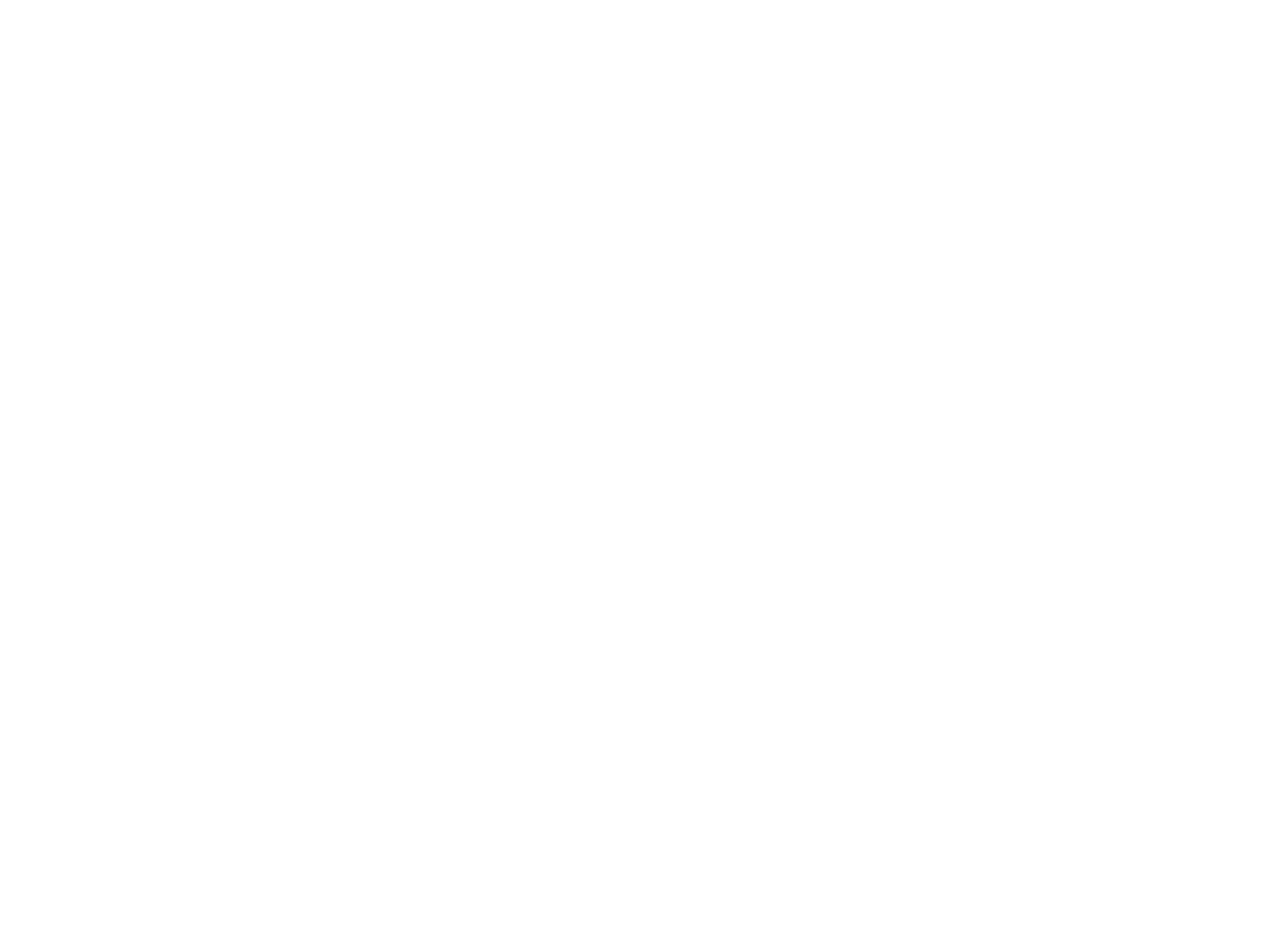
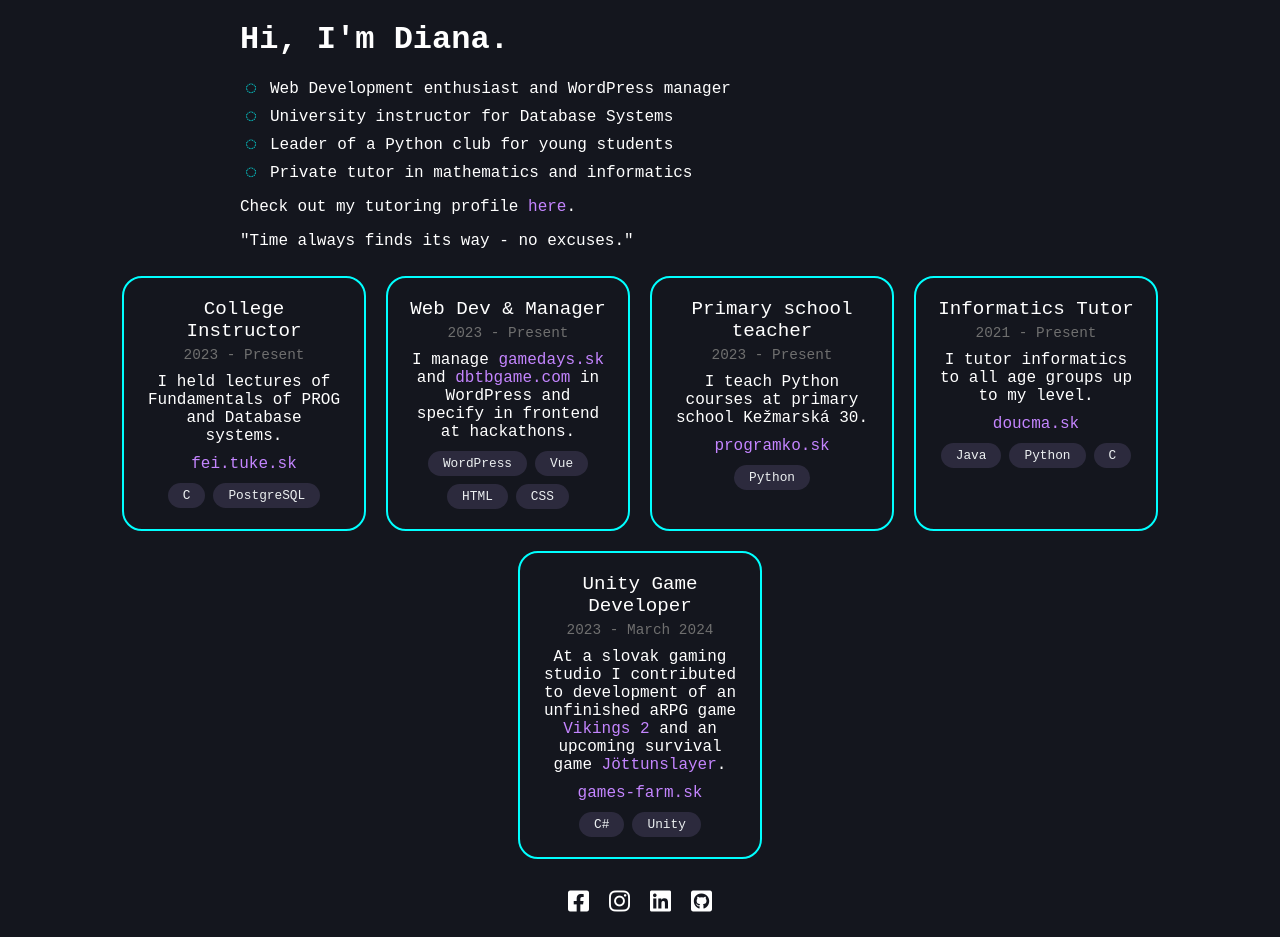
Before and after one commit to fromDiana/MyWebsite, a Vue app: page / in a window 1280 px wide. Shown: the part 800-1737 px from the top of the page. Before the commit the page ends 800 px from the top, so only its background shows below. Built offline with nearby package versions, Linux system fonts and the light colour scheme.

Commit message:
footer, jobs added

```diff
--- a/public/index.html
+++ b/public/index.html
@@ -1,17 +1,23 @@
 <!DOCTYPE html>
 <html lang="">
+
 <head>
   <meta charset="utf-8">
   <meta http-equiv="X-UA-Compatible" content="IE=edge">
   <meta name="viewport" content="width=device-width,initial-scale=1.0">
   <link rel="icon" href="<%= BASE_URL %>favicon.ico">
-    <title><%= htmlWebpackPlugin.options.title %></title>
+  <link rel="stylesheet" href="https://cdnjs.cloudflare.com/ajax/libs/font-awesome/6.0.0-beta3/css/all.min.css"
+    integrity="sha384-k6RqeWecC7oV6o5t5QMC5jKYxZbH1O4TJF8kvH5cydGtHS3ie4g/aks2TK4iPWFy" crossorigin="anonymous">
+  <title>Diana Oršolyová</title>
 </head>
+
 <body>
   <noscript>
-      <strong>We're sorry but <%= htmlWebpackPlugin.options.title %> doesn't work properly without JavaScript enabled. Please enable it to continue.</strong>
+    <strong>We're sorry but <%= htmlWebpackPlugin.options.title %> doesn't work properly without JavaScript enabled.
+        Please enable it to continue.</strong>
   </noscript>
   <div id="app"></div>
   <!-- built files will be auto injected -->
 </body>
+
 </html>
--- a/src/App.vue
+++ b/src/App.vue
@@ -1,10 +1,16 @@
 <template>
   <RouterView />
+  <FooterComponent />
 </template>
 
 <script>
+import FooterComponent from './components/FooterComponent.vue';
+
 export default {
-  name: 'App'
+  name: 'App',
+  components: {
+    FooterComponent
+  }
 }
 </script>
 
@@ -15,7 +21,7 @@
   -moz-osx-font-smoothing: grayscale;
   /* text-align: center; */
   color: white;
-  background-color: #181818;
+  background-color: #14161e;
 }
 
 html, body {
@@ -23,12 +29,12 @@
   padding: 0;
   overflow-x: hidden;
   width: 100%;
-  height: 100%;  /* comment out to see the footer */
   display:flex;
   flex-direction: column;
   justify-content: center;
   -ms-overflow-style: none;
   scrollbar-width: none;
+  scroll-behavior: smooth;
 }
 
 .page-wrapper {
@@ -36,6 +42,15 @@
   margin: 0 auto;
 }
 
+a {
+    color: #c485ff;
+    text-decoration: none;
+    transition: color 0.3s;
+}
+
+a:hover {
+    color: #00ffff;
+}
 ::-webkit-scrollbar {
     display: none;
 }
--- /dev/null
+++ b/src/components/ExperienceGraph.vue
@@ -0,0 +1,83 @@
+<template>
+    <div class="experience-graph">
+        <div class="current-jobs">
+            <!-- Repeat JobBlock component for each current job -->
+            <JobBlock title="College Instructor" duration="2023 - Present"
+                description="I held lectures of Fundamentals of PROG and Database systems." link="https://fei.tuke.sk/"
+                linkText="fei.tuke.sk"
+                :skills="['C', 'PostgreSQL']" />
+
+            <JobBlock title="Web Dev & Manager" duration="2023 - Present" description="I manage
+        <a href='https://gamedays.sk' target=_blank>gamedays.sk</a> and
+        <a href='https://dbtbgame.com' target=_blank>dbtbgame.com</a>
+            in WordPress and specify in frontend at hackathons."
+                :skills="['WordPress', 'Vue', 'HTML', 'CSS']" />
+
+            <JobBlock title="Primary school teacher" duration="2023 - Present"
+                description="I teach Python courses at primary school Kežmarská 30."
+                link="https://www.programko.sk/" linkText="programko.sk"
+                :skills="['Python']"/>
+
+            <JobBlock title="Informatics Tutor" duration="2021 - Present" description="I tutor informatics to all age groups up to my level."
+            link="https://www.doucma.sk/309249-doucovanie-doucovanie-informatiky-od-vysokoskolacky-vyvojarky-hier-a-ucitelky"
+            linkText="doucma.sk"
+                :skills="['Java', 'Python', 'C']" />
+        </div>
+        <div class="past-jobs">
+
+            <!-- <div class="connector"></div> -->
+
+            <JobBlock title="Unity Game Developer" duration="2023 - March 2024" description="At a slovak gaming studio I contributed to development of an unfinished aRPG game
+            <a href='https://store.steampowered.com/app/404590/Vikings__Wolves_of_Midgard/' target=_blank>Vikings 2</a>
+            and an upcoming survival game
+            <a href='https://store.steampowered.com/app/2820820/Jtunnslayer_Hordes_of_Hel/' target=_blank>Jöttunslayer</a>."
+            link="https://www.games-farm.sk" linkText="games-farm.sk"
+                :skills="['C#', 'Unity']" />
+        </div>
+    </div>
+</template>
+
+<script>
+import JobBlock from './JobBlock.vue';
+
+export default {
+    name: 'ExperienceGraph',
+    components: {
+        JobBlock
+    }
+}
+</script>
+
+<style>
+.experience-graph {
+    display: flex;
+    flex-direction: column;
+    align-items: center;
+}
+
+.current-jobs {
+    display: flex;
+    justify-content: center;
+}
+
+.connector {
+    height: 50px;
+    width: 2px;
+    background-color: black;
+    position: relative;
+}
+
+.connector::before {
+    content: '';
+    position: absolute;
+    top: -5px;
+    /* Adjust size and position to align with your layout */
+    left: 50%;
+    transform: translateX(-50%);
+    height: 10px;
+    width: 10px;
+    border: 2px solid black;
+    border-radius: 50%;
+    background-color: white;
+}
+</style>
--- /dev/null
+++ b/src/components/FooterComponent.vue
@@ -0,0 +1,42 @@
+<template>
+    <footer class="social-footer">
+        <div class="social-icons">
+            <a href="https://www.facebook.com/profile.php?id=100012116885100" target="_blank" rel="noopener noreferrer">
+                <i class="fab fa-facebook-square"></i>
+            </a>
+            <a href="https://www.instagram.com/dia.orsolyova/" target="_blank" rel="noopener noreferrer">
+                <i class="fab fa-instagram"></i>
+            </a>
+            <a href="https://www.linkedin.com/in/diana-or%C5%A1olyov%C3%A1-099292276/" target="_blank" rel="noopener noreferrer">
+                <i class="fab fa-linkedin"></i>
+            </a>
+            <a href="https://github.com/diana2482" target="_blank" rel="noopener noreferrer">
+                <i class="fab fa-github-square"></i>
+            </a>
+        </div>
+    </footer>
+</template>
+
+<script>
+export default {
+    name: 'FooterComponent'
+}
+</script>
+
+<style>
+.social-footer {
+    width: 100%;
+    padding: 20px 0;
+    text-align: center;
+}
+
+.social-icons {
+    display: inline-flex;
+    gap: 20px;
+}
+
+.social-icons a {
+    color: #fff;
+    font-size: 24px;
+}
+</style>
--- a/src/components/ImageIntroduction.vue
+++ b/src/components/ImageIntroduction.vue
@@ -1,12 +1,13 @@
 <template>
      <div class="background">
         <div class="main-section">
-            <p class="text">
-                Hi, I’m Diana. <br>
-                I’m a student, <br>
-                web & game developer, <br>
+            <div class="text">
+                Hi, I’m Diana. <br/>
+                I’m a student, <br/>
+                web & game developer, <br/>
                 teacher.
-            </p>
+                <a style="font-size: 16px; font-weight: normal;" href="#profile-intro">find out more </a>
+            </div>
             <img src="@/assets/theme/pink_girl_circle_white.png">
         </div>
      </div>
@@ -23,14 +24,13 @@
     display: flex;
     justify-content: center;
     align-items: center;
-    background: url('@/assets/theme/introduction_background.png') rgba(0, 0, 0, 0.468) 50% / cover no-repeat;
+    background: url('@/assets/theme/introduction_background.png') rgba(0, 0, 0, 0.345) 50% / cover no-repeat;
     background-blend-mode: multiply, color-dodge;
-    width: 100%;
+    width: 100vw;
     height: 100vh;
 }
 .main-section {
     display: flex;
-    padding: 15.5625rem 0.625rem;
     justify-content: center;
     align-items: center;
     gap: 3rem;
--- /dev/null
+++ b/src/components/JobBlock.vue
@@ -0,0 +1,69 @@
+<template>
+    <div class="job-block">
+        <div class="job-title">{{ title }}</div>
+        <div class="job-duration">{{ duration }}</div>
+        <div class="job-description" v-html="description"></div>
+        <a :href="this.link" target=_blank>{{ linkText }}</a>
+    <ul class="skills-list">
+      <li v-for="(skill, index) in skills" :key="index" class="skill">{{ skill }}</li>
+    </ul>
+    </div>
+</template>
+
+<script>
+export default {
+    name: 'JobBlock',
+    props: {
+        title: String,
+        duration: String,
+        description: String,
+        link: String,
+        linkText: String,
+    skills: Array
+    }
+}
+</script>
+
+<style scoped>
+.job-block {
+    /* border: 2px solid #c485ff; */
+    border: 2px solid #00ffff;
+    border-radius: 20px;
+    padding: 20px;
+    margin: 10px;
+    text-align: center;
+    width: 200px;
+    height: stretch;
+}
+
+.job-title {
+    font-size: 1.2em;
+    margin-bottom: 5px;
+}
+
+.job-duration {
+    font-size: 0.9em;
+    color: #6f6f6f;
+}
+.job-description {
+    margin: 10px 0;
+}
+.skills-list {
+  list-style: none;
+  padding: 0;
+  display: flex;
+  flex-wrap: wrap;
+  justify-content: center;
+  gap: 8px;
+  margin-top: 10px;
+  margin-bottom: 0;
+}
+
+.skill {
+  background-color: #2c2a3d;
+  color: #ecf0f1;
+  padding: 5px 15px;
+  border-radius: 15px;
+  font-size: 0.8em;
+}
+</style>
--- a/src/views/MainPage.vue
+++ b/src/views/MainPage.vue
@@ -1,16 +1,60 @@
 <template>
     <ImageIntroduction />
+    <div class="profile-intro" id="profile-intro">
+        <h1>Hi, I'm Diana.</h1>
+        <ul class="bullet-point-list">
+            <li>Web Development enthusiast and WordPress manager</li>
+            <li>University instructor for Database Systems</li>
+            <li>Leader of a Python club for young students</li>
+            <li>Private tutor in mathematics and informatics</li>
+        </ul>
+        <p>Check out my tutoring profile <a
+                href="https://www.doucma.sk/309249-doucovanie-doucovanie-informatiky-od-vysokoskolacky-vyvojarky-hier-a-ucitelky"
+                target="_blank">here</a>.</p>
+        <p>"Time always finds its way - no excuses."</p>
+    </div>
+    <ExperienceGraph />
+
 </template>
 
 <script>
-import ImageIntroduction from '@/components/ImageIntroduction.vue'
+import ImageIntroduction from '@/components/ImageIntroduction.vue';
+import ExperienceGraph from '@/components/ExperienceGraph.vue';
 
 export default {
-  name: 'MainPage',
+    name: 'MainPage',
     components: {
-        ImageIntroduction
+        ImageIntroduction,
+        ExperienceGraph
     }
 }
 </script>
 
-<style></style>
+<style>
+.profile-intro {
+    max-width: 800px;
+    margin: 0 auto;
+    /* padding: 20px; */
+}
+
+.bullet-point-list {
+    list-style: none;
+    padding: 0;
+}
+
+.bullet-point-list li {
+    position: relative;
+    padding-left: 30px;
+    margin-bottom: 10px;
+}
+
+.bullet-point-list li:before {
+    content: '◌';
+    position: absolute;
+    left: 5px;
+    top: -3px;
+    color: #00ffff;
+    font-size: 20px;
+}
+
+</style>
```
Lines whose indentation alone changed are shown as unchanged.
